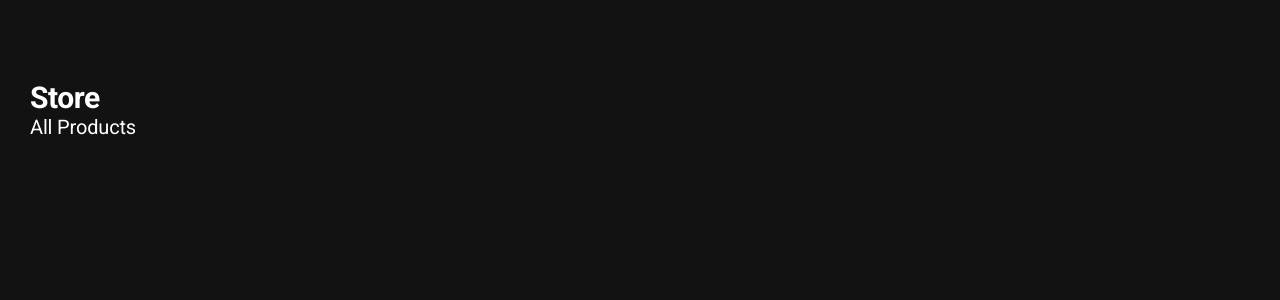
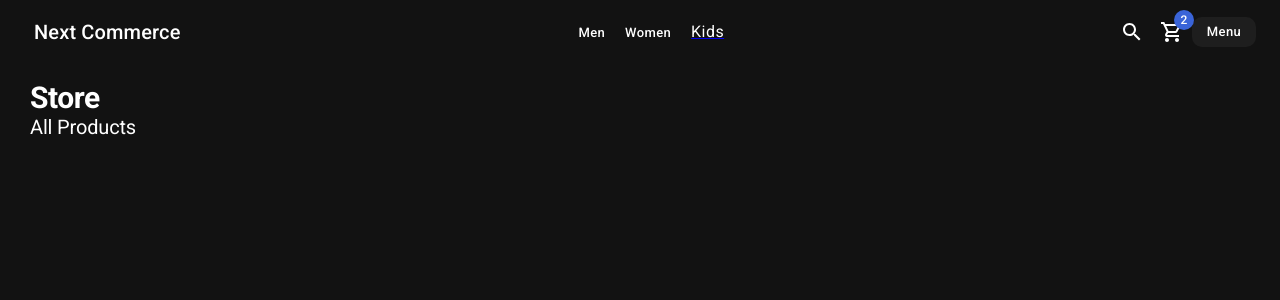
Before and after one commit to ljaviertovar/next-commerce, a Next.js app: page / in a window 1280 px wide. Shown: the top 300 px of the page. Built offline with nearby package versions, Linux system fonts and the light colour scheme.

Commit message:
add Navbar

```diff
--- a/components/layouts/ShopLayout.tsx
+++ b/components/layouts/ShopLayout.tsx
@@ -1,4 +1,5 @@
 import Head from "next/head"
+import { Navbar } from "../ui"
 
 interface Props {
 	children: React.ReactNode | React.ReactNode[]
@@ -21,7 +22,7 @@ export default function ShopLayout({ children, imageUrl, pageDescription, title
 				{imageUrl && <meta name='og:image' content={imageUrl} />}
 			</Head>
 
-			<nav></nav>
+			<Navbar />
 
 			<main
 				style={{
--- /dev/null
+++ b/components/ui/Navbar.tsx
@@ -0,0 +1,54 @@
+import NextLink from "next/link"
+
+import { AppBar, Badge, Box, Button, IconButton, Link, Toolbar, Typography } from "@mui/material"
+import { SearchOutlined, ShoppingCartOutlined } from "@mui/icons-material"
+
+export default function Navbar() {
+	return (
+		<AppBar>
+			<Toolbar>
+				<NextLink href={"/"} passHref className='link'>
+					<Link component={"span"}>
+						<Typography variant='h6'>Next Commerce</Typography>
+					</Link>
+				</NextLink>
+
+				<Box flex={1} />
+
+				<Box sx={{ display: { xs: "none", sm: "block" } }}>
+					<NextLink href='/category/men' className='link' passHref>
+						<Link underline='hover' component={"span"}>
+							Men
+						</Link>
+					</NextLink>
+					<NextLink href='/category/women' className='link' passHref>
+						<Link underline='hover' component={"span"}>
+							Women
+						</Link>
+					</NextLink>
+					<NextLink href='/category/kids' passHref>
+						<Link underline='hover' className='link' component={"span"}>
+							Kids
+						</Link>
+					</NextLink>
+				</Box>
+
+				<Box flex={1} />
+
+				<IconButton>
+					<SearchOutlined />
+				</IconButton>
+
+				<NextLink href={"/"}>
+					<IconButton>
+						<Badge badgeContent={2} color='secondary'>
+							<ShoppingCartOutlined />
+						</Badge>
+					</IconButton>
+				</NextLink>
+
+				<Button>Menu</Button>
+			</Toolbar>
+		</AppBar>
+	)
+}
--- /dev/null
+++ b/components/ui/index.ts
@@ -0,0 +1 @@
+export { default as Navbar } from "./Navbar"
--- a/styles/globals.css
+++ b/styles/globals.css
@@ -1,12 +1,21 @@
+@keyframes fadeIn {
+  0% {
+    opacity: 0;
+  }
 
-@keyframes fadeIn {
-  0% {opacity: 0;}
-  100% {opacity: 1;}
+  100% {
+    opacity: 1;
+  }
 }
 
 @-webkit-keyframes fadeIn {
-  0% {opacity: 0;}
-  100% {opacity: 1;}
+  0% {
+    opacity: 0;
+  }
+
+  100% {
+    opacity: 1;
+  }
 }
 
 .fadeIn {
@@ -33,3 +42,14 @@
   border: 1px solid rgba(0, 0, 0, 0.1);
   box-shadow: 0px 5px 5px rgba(0, 0, 0, 0.2);
 }
+
+.link {
+  text-decoration: none;
+  font-family: "Roboto", "Helvetica", "Arial", sans-serif;
+  font-weight: 500;
+  font-size: 0.8125rem;
+  line-height: 1.75;
+  letter-spacing: 0.02857em;
+  min-width: 64px;
+  padding: 4px 10px;
+}
--- a/themes/dark-theme.ts
+++ b/themes/dark-theme.ts
@@ -14,6 +14,7 @@ export const darkTheme = createTheme({
 	components: {
 		MuiLink: {
 			defaultProps: {
+				color: "#fff",
 				underline: "none",
 			},
 		},
@@ -24,7 +25,7 @@ export const darkTheme = createTheme({
 			},
 			styleOverrides: {
 				root: {
-					backgroundColor: "white",
+					// backgroundColor: "white",
 					height: 60,
 				},
 			},
```
Also changed, not shown: 1 other file (tests, documents, lock files or other folders).
